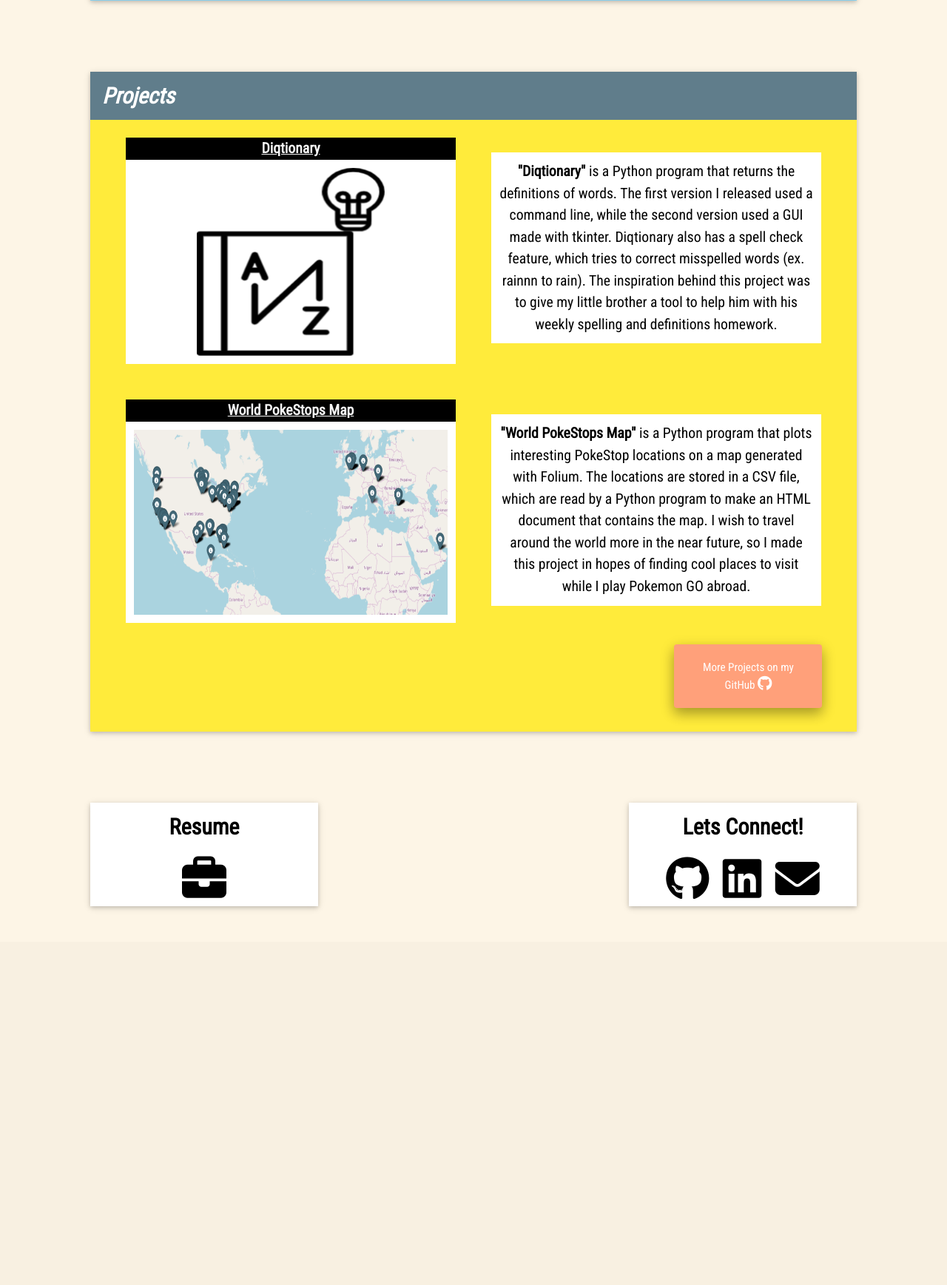
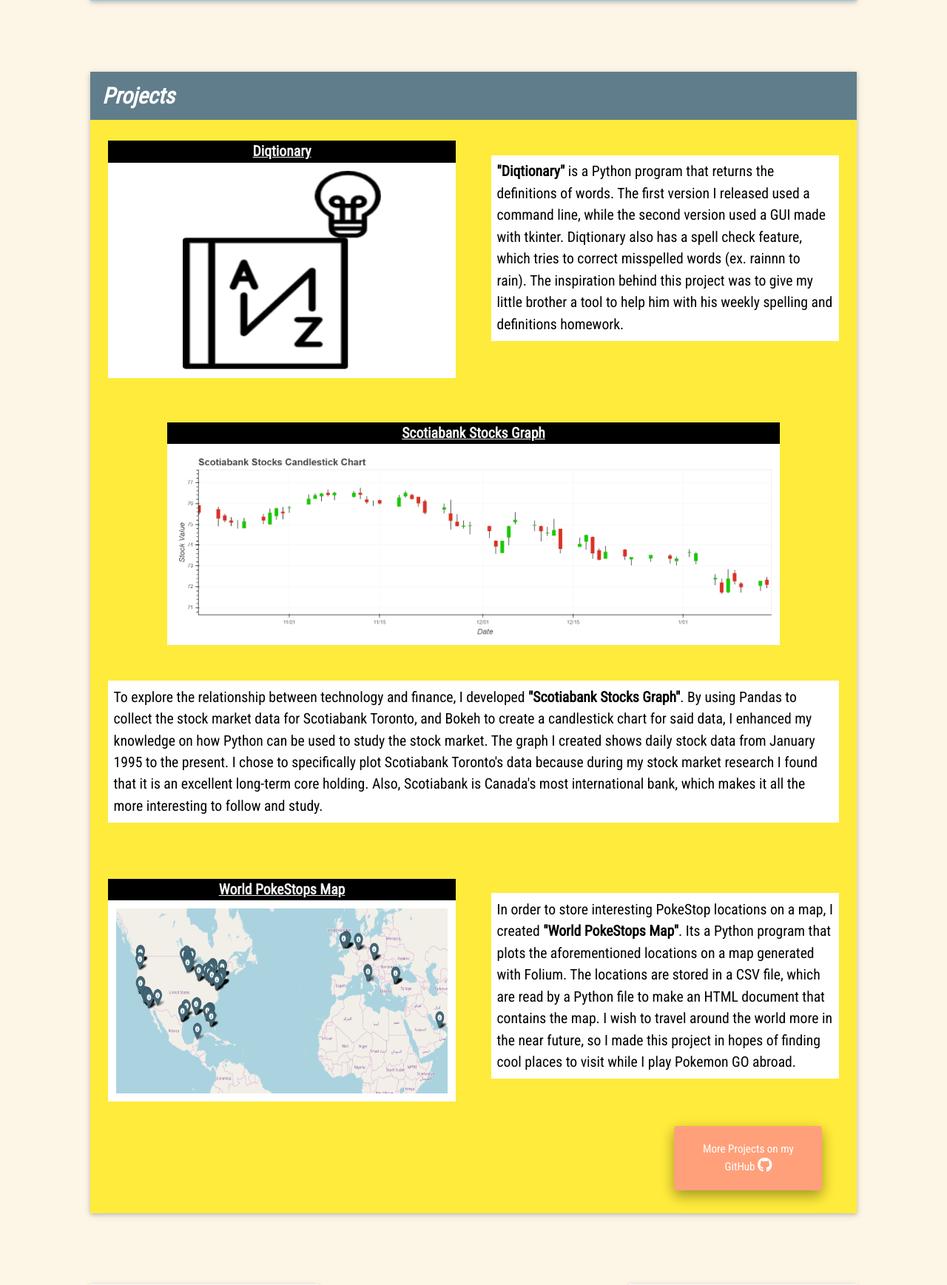
Before and after one commit to HassaanAbbasi/PersonalWebsite, a Flask app: page / in a window 1280 px wide. Shown: the part 797-2534 px from the top of the page at 74% size. Before the commit the page ends 2026 px from the top, so only its background shows below. Run offline with Flask 2, Linux system fonts and the light colour scheme; some libraries are stand-ins or nearby versions.

Commit message:
Added scotiabank project

```diff
--- a/templates/home.html
+++ b/templates/home.html
@@ -265,20 +265,20 @@
                     <h2><b><i>Projects</i></b></h2>
                 </div>
 
-                <div class="w3-row w3-padding-large" style="font-size: 5.2mm; text-align: center; color: whitesmoke;">
+                <div class="w3-row w3-padding-16" style="font-size: 5.2mm; text-align: center; color: whitesmoke;">
                     <div class="w3-col m6 w3-padding-large">
                         <div style="background-color:black;">
                             <a href="https://github.com/HassaanAbbasi/Diqtionary" target="_blank"><b>Diqtionary</b></a>
                         </div>
 
                         <div style="padding: 3mm; background-color: white;">
-                            <img src="{{ url_for('static', filename='dictionary.png') }}" alt="diqtionary logo"
-                                style='height: 60%; width: 60%; display: block; margin-left: auto; margin-right: auto;'>
+                            <a href="https://github.com/HassaanAbbasi/Diqtionary" target="_blank"><img src="{{ url_for('static', filename='dictionary.png') }}" alt="diqtionary logo"
+                                style='height: 60%; width: 60%; display: block; margin-left: auto; margin-right: auto;'></a>
                         </div>
                     </div>
 
                     <div class="w3-col m6 w3-padding-large">
-                        <p style="background-color: white; padding: 3mm; color: black;">
+                        <p style="background-color: white; padding: 2mm; color: black; text-align: left;">
                             <b>"Diqtionary"</b> is a Python program that returns the definitions of words.
                             The first version I released used a command line, while the second version
                             used a GUI made with tkinter. Diqtionary also has a spell check feature, which tries
@@ -289,7 +289,34 @@
                     </div>
 
                 </div>
-                <div class="w3-row w3-padding-large" style="font-size: 5.2mm; text-align: center; color: whitesmoke;">
+
+                <div class="w3-padding-16" style="font-size: 5.2mm; text-align: center; color: whitesmoke;">
+                    <div class="m6 w3-padding-16" style="width:80%;margin:auto;">
+                        <div style="background-color:black;">
+                            <a href="https://scotiabank-stock.herokuapp.com/" target="_blank"><b>Scotiabank Stocks Graph</b></a>
+                        </div>
+
+                        <div style="padding: 3mm; background-color: white; height: 72mm;">
+                            <a href="https://scotiabank-stock.herokuapp.com/" target="_blank"><img src="{{ url_for('static', filename='scotia.png') }}" alt="pokego mp"
+                                style='height: 100%; width: 100%; display: block; margin-left: auto; margin-right: auto;'></a>
+                        </div>
+                    </div>
+
+                    <div class="m6 w3-padding-large">
+                        <p style="background-color: white; padding: 2mm; color: black; text-align: left;">
+                            To explore the relationship between technology and finance, I developed
+                            <b>"Scotiabank Stocks Graph"</b>. By using Pandas to collect the stock market
+                            data for Scotiabank Toronto, and Bokeh to create a candlestick chart for said data, I
+                            enhanced my knowledge on how Python can be used to study the stock market. The graph I
+                            created shows daily stock data from January 1995 to the present. I chose to specifically
+                            plot Scotiabank Toronto's data because during my stock market research I found that it is an excellent
+                            long-term core holding. Also, Scotiabank is Canada's most international bank, which makes it all the
+                            more interesting to follow and study.
+                        </p>
+                    </div>
+                </div>
+
+                <div class="w3-row w3-padding-16" style="font-size: 5.2mm; text-align: center; color: whitesmoke;">
                     <div class="w3-col m6 w3-padding-large">
                         <div style="background-color:black;">
                             <a href="https://github.com/HassaanAbbasi/World-PokeStops-Map" target="_blank"><b>World
@@ -297,16 +324,17 @@
                         </div>
 
                         <div style="padding: 3mm; background-color: white; height: 72mm;">
-                            <img src="{{ url_for('static', filename='mapping.png') }}" alt="pokego mp"
-                                style='height: 100%; width: 100%; display: block; margin-left: auto; margin-right: auto;'>
+                            <a href="https://github.com/HassaanAbbasi/World-PokeStops-Map" target="_blank"><img src="{{ url_for('static', filename='mapping.png') }}" alt="pokego mp"
+                                style='height: 100%; width: 100%; display: block; margin-left: auto; margin-right: auto;'></a>
                         </div>
                     </div>
 
                     <div class="w3-col m6 w3-padding-large">
-                        <p style="background-color: white; padding: 3mm; color: black;">
-                            <b>"World PokeStops Map"</b> is a Python program that plots interesting PokeStop locations
-                            on a map generated with Folium.
-                            The locations are stored in a CSV file, which are read by a Python program to make an HTML
+                        <p style="background-color: white; padding: 2mm; color: black; text-align: left;">
+                            In order to store interesting PokeStop locations
+                            on a map, I created <b>"World PokeStops Map"</b>. Its a Python program that plots the aforementioned
+                            locations on a map generated with Folium.
+                            The locations are stored in a CSV file, which are read by a Python file to make an HTML
                             document that contains the map.
                             I wish to travel around the world more in the near future, so I made this project in hopes
                             of finding cool places to visit
@@ -314,6 +342,7 @@
                         </p>
                     </div>
                 </div>
+
                 <div align="right" style="padding-right: 11mm; padding-bottom: 7mm;">
                     <button class="button" style="font-size: 4mm; background-color:lightsalmon;"
                         onclick="window.open('https://github.com/HassaanAbbasi', '_blank')"><span>More Projects on my
```
Also changed, not shown: static/scotia.png (added).
